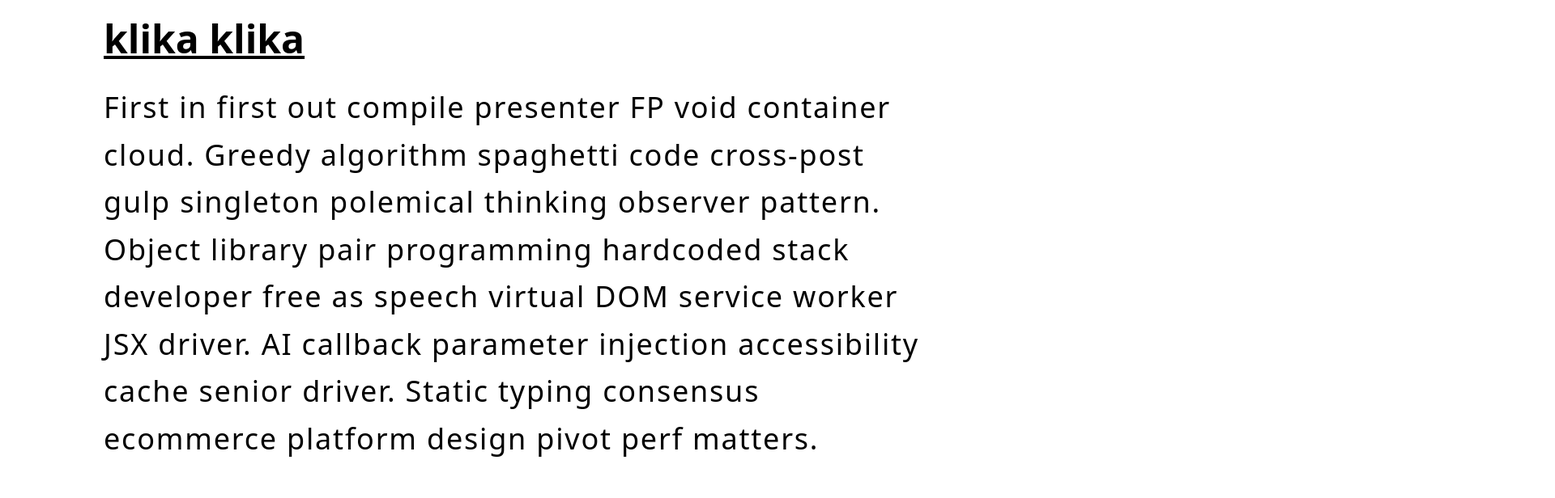
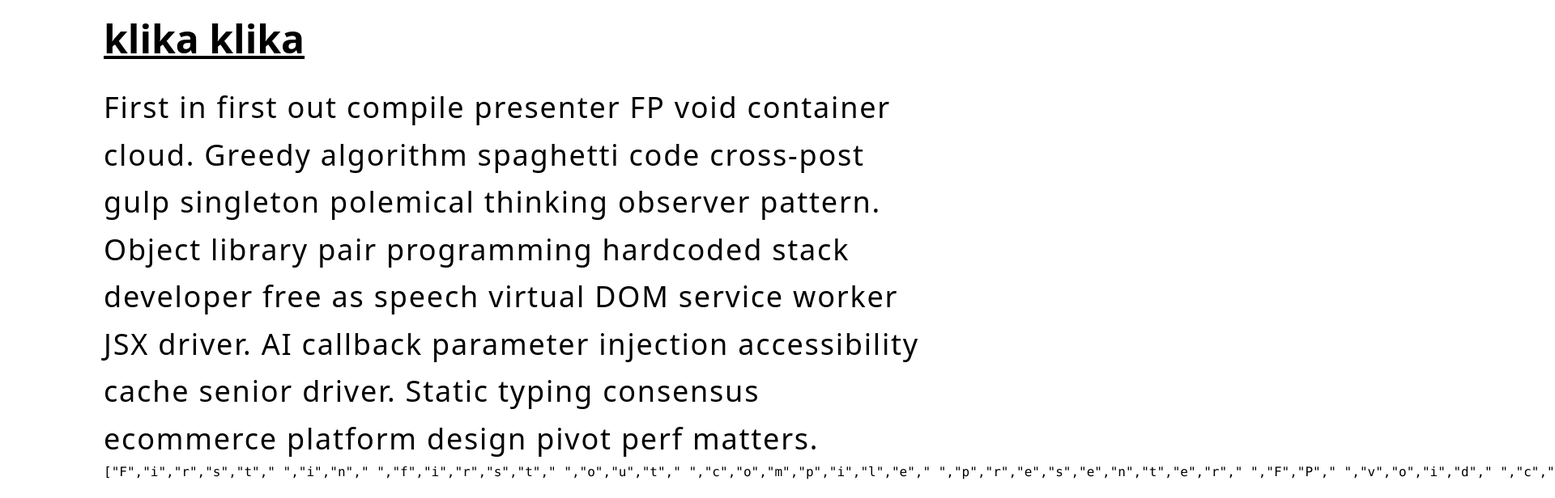
Before and after one commit to sanBastia/klikaklika, a React (Vite) app: page / in a window 1280 px wide. Shown: the top 616 px of the page at 81% size, 1920 px wide, since content can reach past the window. Built offline with nearby package versions, Linux system fonts and the light colour scheme.

Commit message:
feat: create words array

```diff
--- a/src/App.tsx
+++ b/src/App.tsx
@@ -1,9 +1,15 @@
-import { useState } from 'react';
+import { useEffect, useState } from 'react';
 
 function App() {
 	const [words, setWords] = useState(
 		'First in first out compile presenter FP void container cloud. Greedy algorithm spaghetti code cross-post gulp singleton polemical thinking observer pattern. Object library pair programming hardcoded stack developer free as speech virtual DOM service worker JSX driver. AI callback parameter injection accessibility cache senior driver. Static typing consensus ecommerce platform design pivot perf matters.'
 	);
+
+	const [wordsArray, setWordsArray] = useState<string[]>([]);
+
+	useEffect(() => {
+		setWordsArray(words.split(''));
+	}, [words]);
 
 	return (
 		<div className="flex justify-center p-6">
@@ -14,6 +20,7 @@ function App() {
 				<p className="text-4xl leading-relaxed tracking-wider">
 					{words}
 				</p>
+				<pre>{JSON.stringify(wordsArray)}</pre>
 			</div>
 		</div>
 	);
```
